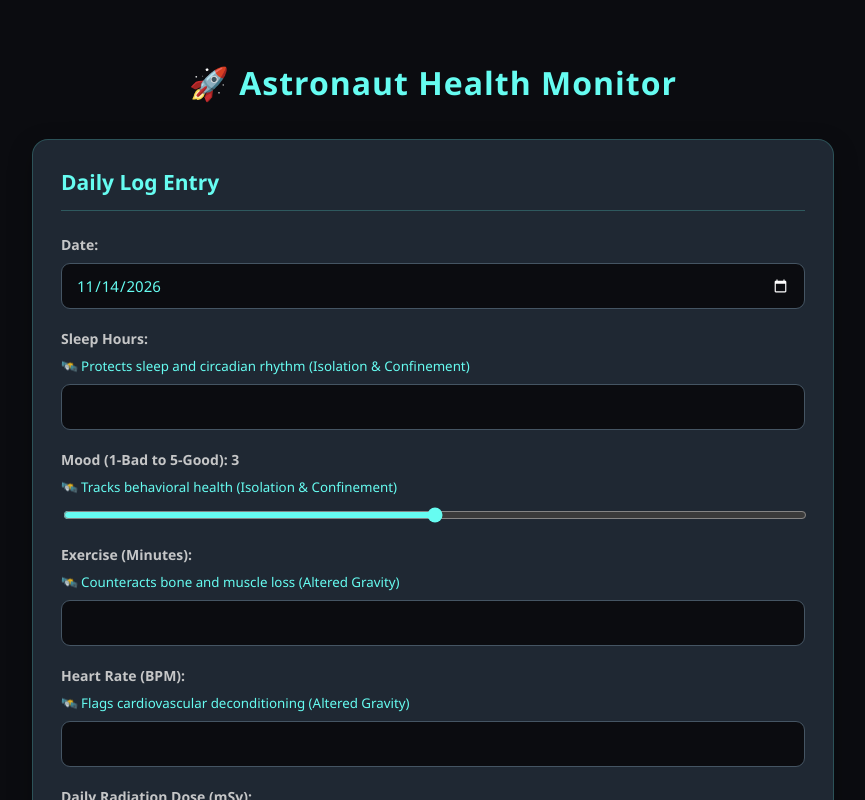
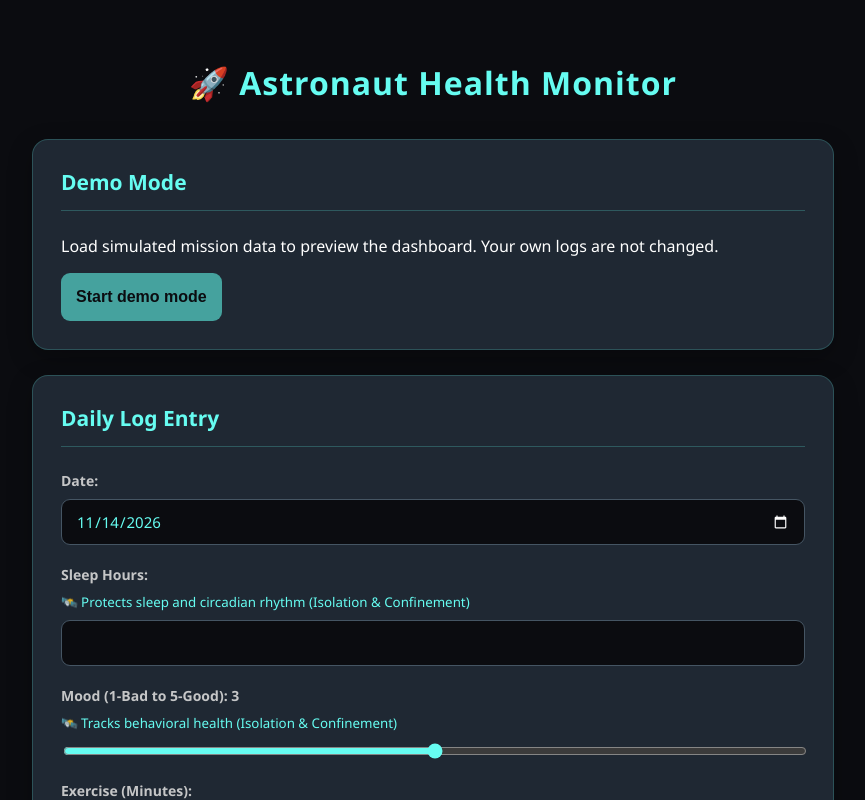
Before and after one commit to zahadaftab/astronaut-health-monitor, a React (Vite) app: page / in a window 1280 px wide. Shown: the top 800 px of the page, without its empty margins (207-1072 px from the left). Built offline with nearby package versions, Linux system fonts and the light colour scheme.

Commit message:
Add demo mode with simulated mission data

```diff
--- a/src/App.jsx
+++ b/src/App.jsx
@@ -6,6 +6,7 @@ import HealthScoreCard from "./components/HealthScoreCard";
 import SpaceContext from "./components/SpaceContext.jsx";
 import HazardTag from "./components/HazardTag";
 import MetricsCharts from "./components/MetricsCharts";
+import { DEMO_LOGS, DEMO_LABEL } from "./data/demoData.js";
 
 function App() {
   const [formData, setFormData] = useState({
@@ -21,7 +22,11 @@ function App() {
     JSON.parse(localStorage.getItem("astronautLogs")) || [],
   );
 
-  const warnings = checkHealthWarnings(savedLogs);
+  // Demo mode shows simulated data only. It never touches the saved logs.
+  const [demoMode, setDemoMode] = useState(false);
+  const logs = demoMode ? DEMO_LOGS : savedLogs;
+
+  const warnings = checkHealthWarnings(logs);
 
   const handleChange = (e) => {
     setFormData({ ...formData, [e.target.name]: e.target.value });
@@ -48,6 +53,26 @@ function App() {
     <div className="container">
       <h1>🚀 Astronaut Health Monitor</h1>
 
+      <div
+        className="card"
+        style={{ borderColor: demoMode ? "#ffc107" : undefined }}
+      >
+        <h2>Demo Mode</h2>
+        <p>
+          {demoMode
+            ? `🧪 ${DEMO_LABEL}. Your own logs are not changed.`
+            : "Load simulated mission data to preview the dashboard. Your own logs are not changed."}
+        </p>
+        <button
+          type="button"
+          className="save-btn"
+          onClick={() => setDemoMode(!demoMode)}
+        >
+          {demoMode ? "Exit demo mode (back to my logs)" : "Start demo mode"}
+        </button>
+      </div>
+
+      {!demoMode && (
         <div className="card">
           <h2>Daily Log Entry</h2>
           <form onSubmit={handleSubmit} className="log-form">
@@ -128,9 +153,11 @@ function App() {
             </button>
           </form>
         </div>
-      <HealthScoreCard warnings={warnings} logs={savedLogs} />
-      <SpaceContext logs={savedLogs} />
-      <MetricsCharts logs={savedLogs} />
+      )}
+
+      <HealthScoreCard warnings={warnings} logs={logs} />
+      <SpaceContext logs={logs} />
+      <MetricsCharts logs={logs} />
       {/* Step 13: Health Warnings */}
       <div className="card" style={{ marginTop: "30px" }}>
         <h2>Health Warnings</h2>
@@ -155,11 +182,11 @@ function App() {
       {/* Step 7: Mission History (Dashboard) */}
       <div className="card" style={{ marginTop: "30px" }}>
         <h2>Mission History</h2>
-        {savedLogs.length === 0 ? (
+        {logs.length === 0 ? (
           <p>No logs saved yet.</p>
         ) : (
           <ul style={{ listStyleType: "none", padding: 0 }}>
-            {savedLogs.map((log, index) => (
+            {logs.map((log, index) => (
               <li
                 key={index}
                 style={{ borderBottom: "1px solid #45a29e", padding: "10px 0" }}
@@ -180,10 +207,10 @@ function App() {
 
       <div className="card" style={{ marginTop: "30px" }}>
         <h2>Sleep Trend Graph</h2>
-        {savedLogs.length === 0 ? (
+        {logs.length === 0 ? (
           <p>No data to show graph.</p>
         ) : (
-          <SleepTrendChart logs={savedLogs} />
+          <SleepTrendChart logs={logs} />
         )}
       </div>
     </div>
--- /dev/null
+++ b/src/data/demoData.js
@@ -0,0 +1,22 @@
+// SIMULATED mission data for demo mode. Not real astronaut data.
+// 14 consecutive days showing a healthy start, then sleep loss, low mood,
+// low exercise and a heart rate spike, so the warnings and score fire.
+
+export const DEMO_LABEL = "Simulated mission data (demo mode)";
+
+export const DEMO_LOGS = [
+  { date: "2026-11-01", sleep: 7.5, mood: 4, exercise: 45, heartRate: 62 },
+  { date: "2026-11-02", sleep: 8, mood: 4, exercise: 50, heartRate: 60 },
+  { date: "2026-11-03", sleep: 7, mood: 4, exercise: 40, heartRate: 63 },
+  { date: "2026-11-04", sleep: 7.5, mood: 5, exercise: 55, heartRate: 61 },
+  { date: "2026-11-05", sleep: 6.5, mood: 4, exercise: 35, heartRate: 64 },
+  { date: "2026-11-06", sleep: 5.5, mood: 3, exercise: 30, heartRate: 66 },
+  { date: "2026-11-07", sleep: 5, mood: 3, exercise: 25, heartRate: 68 },
+  { date: "2026-11-08", sleep: 4.5, mood: 2, exercise: 22, heartRate: 72 },
+  { date: "2026-11-09", sleep: 5, mood: 2, exercise: 15, heartRate: 75 },
+  { date: "2026-11-10", sleep: 5.5, mood: 2, exercise: 10, heartRate: 128 },
+  { date: "2026-11-11", sleep: 6, mood: 3, exercise: 12, heartRate: 85 },
+  { date: "2026-11-12", sleep: 6.5, mood: 3, exercise: 25, heartRate: 78 },
+  { date: "2026-11-13", sleep: 7, mood: 3, exercise: 30, heartRate: 70 },
+  { date: "2026-11-14", sleep: 7, mood: 4, exercise: 35, heartRate: 66 },
+];
```
Lines whose indentation alone changed are shown as unchanged.
